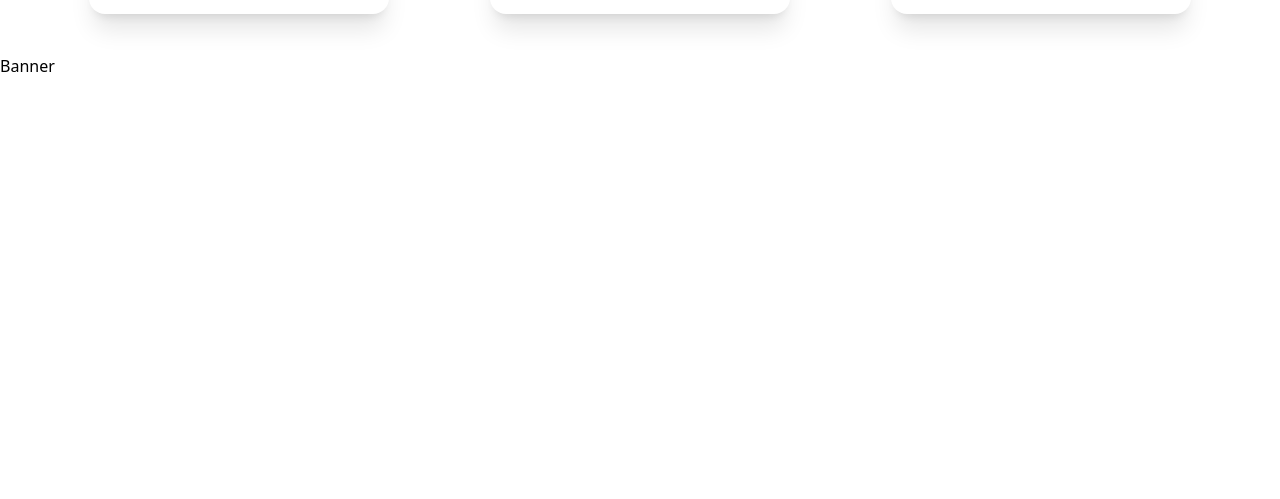
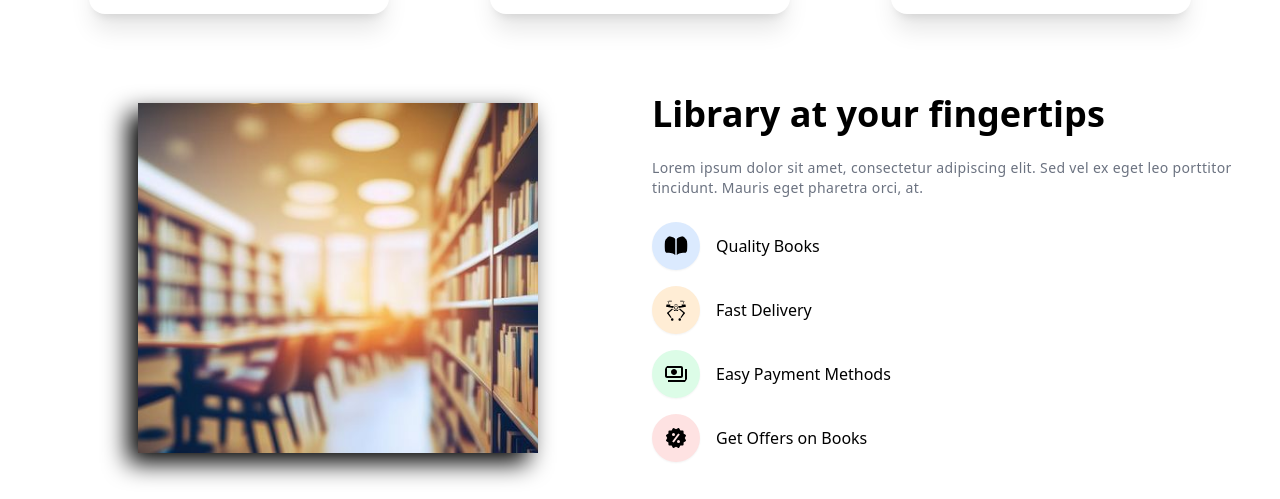
Before and after one commit to G3RGES/book-store, a React (Vite) app: page / in a window 1280 px wide. Shown: the part 1204-1703 px from the top of the page. Before the commit the page ends 1282 px from the top, so only its background shows below. Built offline with nearby package versions, Linux system fonts and the light colour scheme.

Commit message:
Update Banner.jsx

```diff
--- a/src/components/Banner.jsx
+++ b/src/components/Banner.jsx
@@ -1,7 +1,84 @@
 import React from "react";
 
+import Vector from "../assets/vector3.png";
+// import { GrSecure } from "react-icons/gr";
+// import { ImBooks } from "react-icons/im";
+import { MdOutlinePayments } from "react-icons/md";
+import { IoBookSharp } from "react-icons/io5";
+import { GiDeliveryDrone } from "react-icons/gi";
+import { BiSolidOffer } from "react-icons/bi";
+
+import LibraryImg from "../assets/website/library.jpg";
+
 const Banner = () => {
-  return <div>Banner</div>;
+  return (
+    <>
+      <div className="py-10 ">
+        <div className="container">
+          <div
+            className="grid grid-cols-1 sm:grid-cols-2
+          items-center gap-6 "
+          >
+            {/* image section */}
+            <div className="">
+              <img
+                className="max-w-[400px] block mx-auto h-[350px] w-full
+                drop-shadow-[-10px_10px_12px_rgba(0,0,0,1)] object-cover "
+                src={LibraryImg}
+                alt=""
+              />
+            </div>
+            {/* text section */}
+            <div
+              className="flex flex-col justify-center
+              gap-6 sm:pt-0 "
+            >
+              <h1
+                className="text-3xl sm:text-4xl
+               font-bold "
+              >
+                Library at your fingertips
+              </h1>
+              <p className="text-sm text-gray-500 tracking-wide leading-5">
+                Lorem ipsum dolor sit amet, consectetur adipiscing elit. Sed vel
+                ex eget leo porttitor tincidunt. Mauris eget pharetra orci, at.
+              </p>
+              <div className="flex flex-col gap-4">
+                <div className="flex items-center gap-4">
+                  <IoBookSharp
+                    className="text-4xl h-12 w-12 shadow-sm p-3
+                  rounded-full bg-blue-100 dark:bg-blue-400 "
+                  />
+                  <p>Quality Books</p>
+                </div>
+                <div className="flex items-center gap-4">
+                  <GiDeliveryDrone
+                    className="text-4xl h-12 w-12 shadow-sm p-3
+                  rounded-full bg-orange-100 dark:bg-orange-400 "
+                  />
+                  <p>Fast Delivery</p>
+                </div>
+                <div className="flex items-center gap-4">
+                  <MdOutlinePayments
+                    className="text-4xl h-12 w-12 shadow-sm p-3
+                  rounded-full bg-green-100 dark:bg-green-400 "
+                  />
+                  <p>Easy Payment Methods</p>
+                </div>
+                <div className="flex items-center gap-4">
+                  <BiSolidOffer
+                    className="text-4xl h-12 w-12 shadow-sm p-3
+                  rounded-full bg-red-100 dark:bg-red-400 "
+                  />
+                  <p>Get Offers on Books</p>
+                </div>
+              </div>
+            </div>
+          </div>
+        </div>
+      </div>
+    </>
+  );
 };
 
 export default Banner;
```
